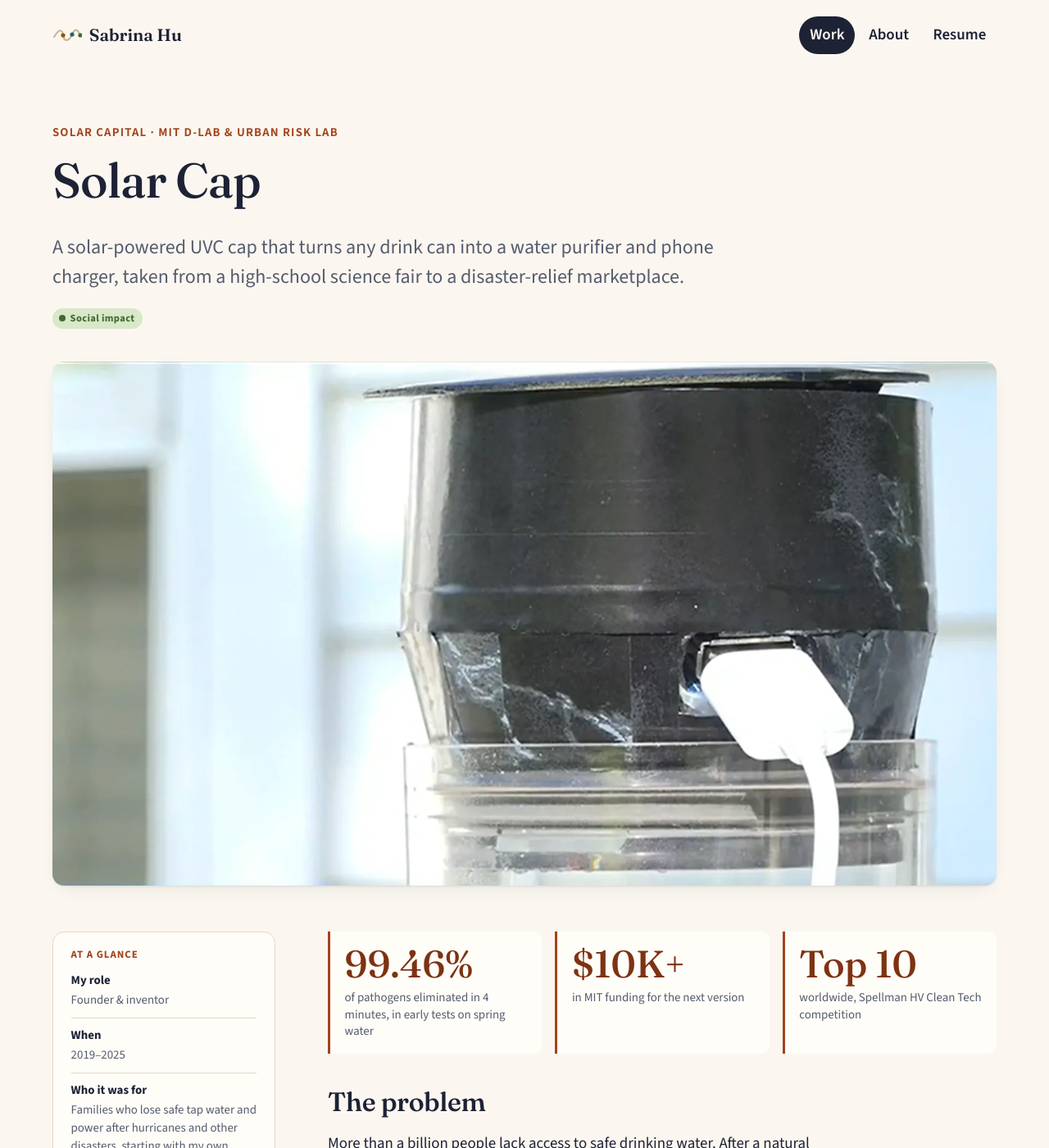
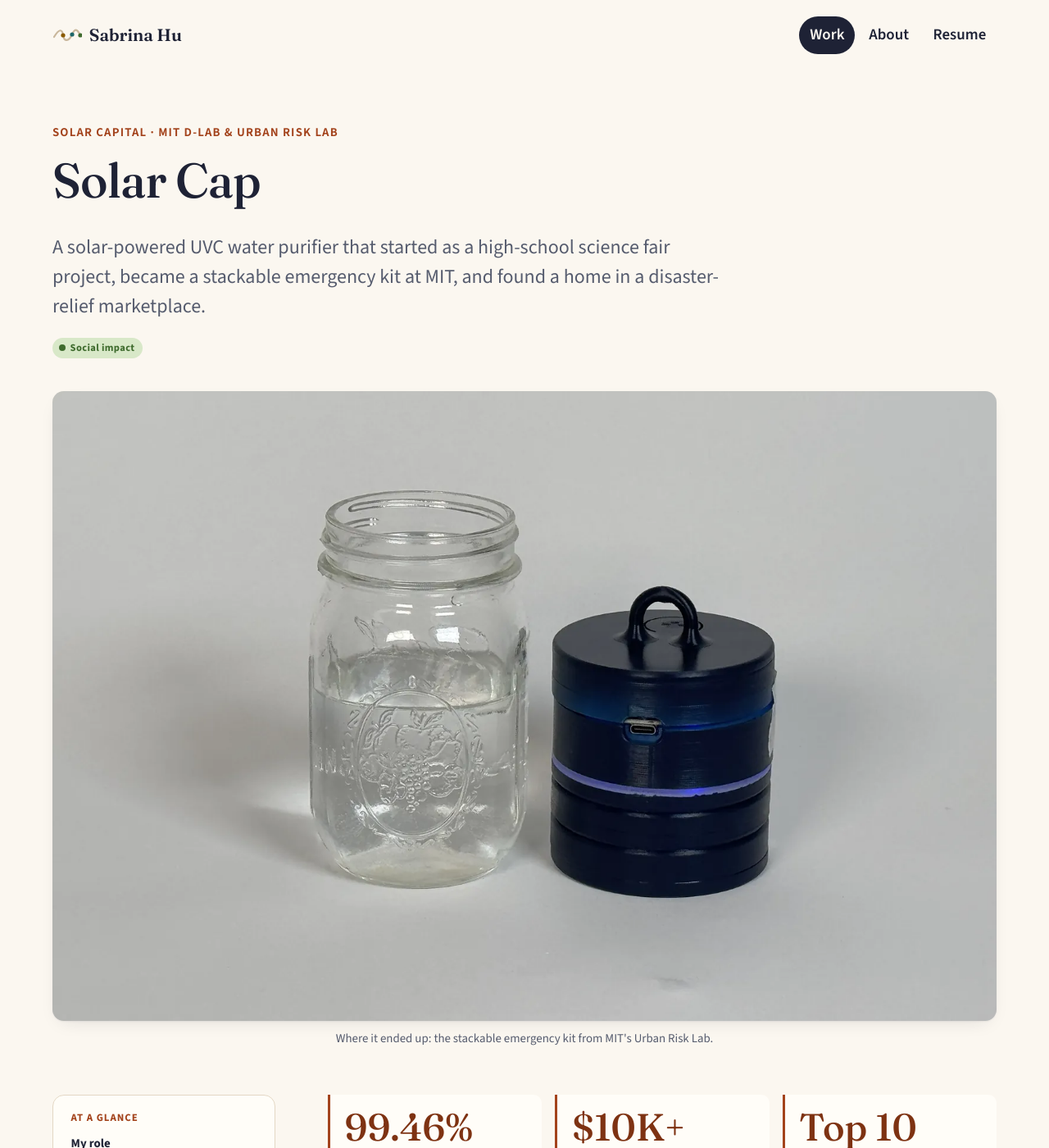
Before and after one commit to sabrinahu618/portfolio, a Jekyll site: the page built from _projects/solar-cap.md, in a window 1280 px wide and 1400 px high. Shown: the whole window at 82% size. Built offline with Jekyll 4.4.1, drawn with Linux system fonts in a browser that asks for light colours; some of the changed text lies outside the part shown.

Commit message:
Solar Cap: add stackable kit photos and make the kit the cover
Adds a narrow option for square figures.

Co-Authored-By: Claude Opus 5.5 <noreply@anthropic.com>
Claude-Session: https://claude.ai/code/session_01HybnYJGYPLDq5hkAYptQSd

```diff
--- a/_includes/figure.html
+++ b/_includes/figure.html
@@ -6,9 +6,10 @@
   {% include figure.html alt="" caption="" need="Photo of students presenting their websites" %}
 
   Images open full size when clicked, so detailed screenshots stay readable.
+  Add narrow=true for square or tall photos so they don't fill the whole column.
 {%- endcomment -%}
 {%- if include.src and include.src != "" -%}
-<figure class="figure{% if include.wide %} figure--wide{% endif %}">
+<figure class="figure{% if include.wide %} figure--wide{% endif %}{% if include.narrow %} figure--narrow{% endif %}">
   <a class="figure__zoom" href="{{ include.src | relative_url }}" title="Open full-size image"><img src="{{ include.src | relative_url }}" alt="{{ include.alt }}"{% if include.width %} width="{{ include.width }}" height="{{ include.height }}"{% endif %} loading="lazy" decoding="async"></a>
   {%- if include.caption %}<figcaption>{{ include.caption }}</figcaption>{% endif %}
 </figure>
--- a/_projects/solar-cap.md
+++ b/_projects/solar-cap.md
@@ -1,7 +1,7 @@
 ---
 title: Solar Cap
 org: Solar Capital · MIT D-Lab & Urban Risk Lab
-summary: A solar-powered UVC cap that turns any drink can into a water purifier and phone charger, taken from a high-school science fair to a disaster-relief marketplace.
+summary: A solar-powered UVC water purifier that started as a high-school science fair project, became a stackable emergency kit at MIT, and found a home in a disaster-relief marketplace.
 themes: [impact]
 order: 1
 featured: true
@@ -11,10 +11,11 @@ audience: Families who lose safe tap water and power after hurricanes and other
 team: Solo in high school; at MIT, I led a team of mechanical and electrical engineers across D-Lab and the Urban Risk Lab.
 methods: [Engineering design, Prototyping, Water-quality testing, Benchmarking, Partnerships]
 tools: [Arduino, Custom PCB, Resin 3D printing, UVC LEDs, Colilert, Petrifilm, Quanti-Tray]
-cover: /assets/img/solar-cap/cover.webp
+cover: /assets/img/solar-cap/kit-cover.webp
 cover_width: 1600
-cover_height: 888
-cover_alt: Close-up of the Solar Cap prototype, a black cylindrical cap with a USB cable plugged into its side, sitting on a clear water bottle.
+cover_height: 1067
+cover_alt: "The final Solar Cap emergency kit, a stack of dark blue 3D-printed layers with a carry loop on top, a USB-C port, and a glowing blue ring light, sitting next to a glass jar of water."
+cover_caption: "Where it ended up: the stackable emergency kit from MIT's Urban Risk Lab."
 highlights:
   - value: "99.46%"
     label: of pathogens eliminated in 4 minutes, in early tests on spring water
@@ -115,7 +116,9 @@ At MIT's Urban Risk Lab, Solar Cap grew from a single cap into a **stackable eme
 
 The layered design addresses what the Charles River tests showed: one UVC LED alone isn't enough for heavily contaminated water, but chlorine, filtration, and UVC together give several lines of defense. And the pulsing ring light makes it obvious, without guesswork, when the water is ready.
 
-{% include figure.html need="A photo or video still of the stackable kit, ideally with the layers separated." %}
+{% include figure.html src="/assets/img/solar-cap/kit-layers.webp" alt="The kit taken apart on a table: the assembled UVC layer with its carry loop and glowing blue ring light on the left, an empty light-blue filter tray in the middle, and a tray holding a blister pack of chlorine tablets on the right." width="1600" height="925" caption="The kit, separated: the UVC layer with its glowing ring light, the filter layer, and the chlorine tablet layer." %}
+
+{% include figure.html src="/assets/img/solar-cap/kit-uvc.webp" alt="Looking up into the UVC layer held in a hand: the UVC LED glows at the center, with the electronics visible through the openings and blue light filling the ring around it." width="900" height="900" caption="Looking into the UVC layer: the LED at the center, and the ring light glowing around it." narrow=true %}
 
 ### Where it ended up
 
--- a/assets/css/main.css
+++ b/assets/css/main.css
@@ -345,6 +345,8 @@ main:focus { outline: none; }
 .figure__zoom:hover img { border-color: var(--accent); }
 .figure__pair { display: grid; grid-template-columns: 1fr 1fr; gap: 1rem; max-width: 34rem; margin-inline: auto; }
 .figure--pair figcaption { text-align: center; }
+.figure--narrow { max-width: 24rem; margin-inline: auto; }
+.figure--narrow figcaption { text-align: center; }
 .figure figcaption { margin-top: .6rem; font-size: var(--step--1); color: var(--muted); }
 
 .next-project { margin-block: clamp(3rem, 7vw, 5rem); }
```
Also changed, not shown: assets/img/solar-cap/cover.webp (deleted), assets/img/solar-cap/kit-cover.webp (added), assets/img/solar-cap/kit-layers.webp (added), assets/img/solar-cap/kit-uvc.webp (added).
